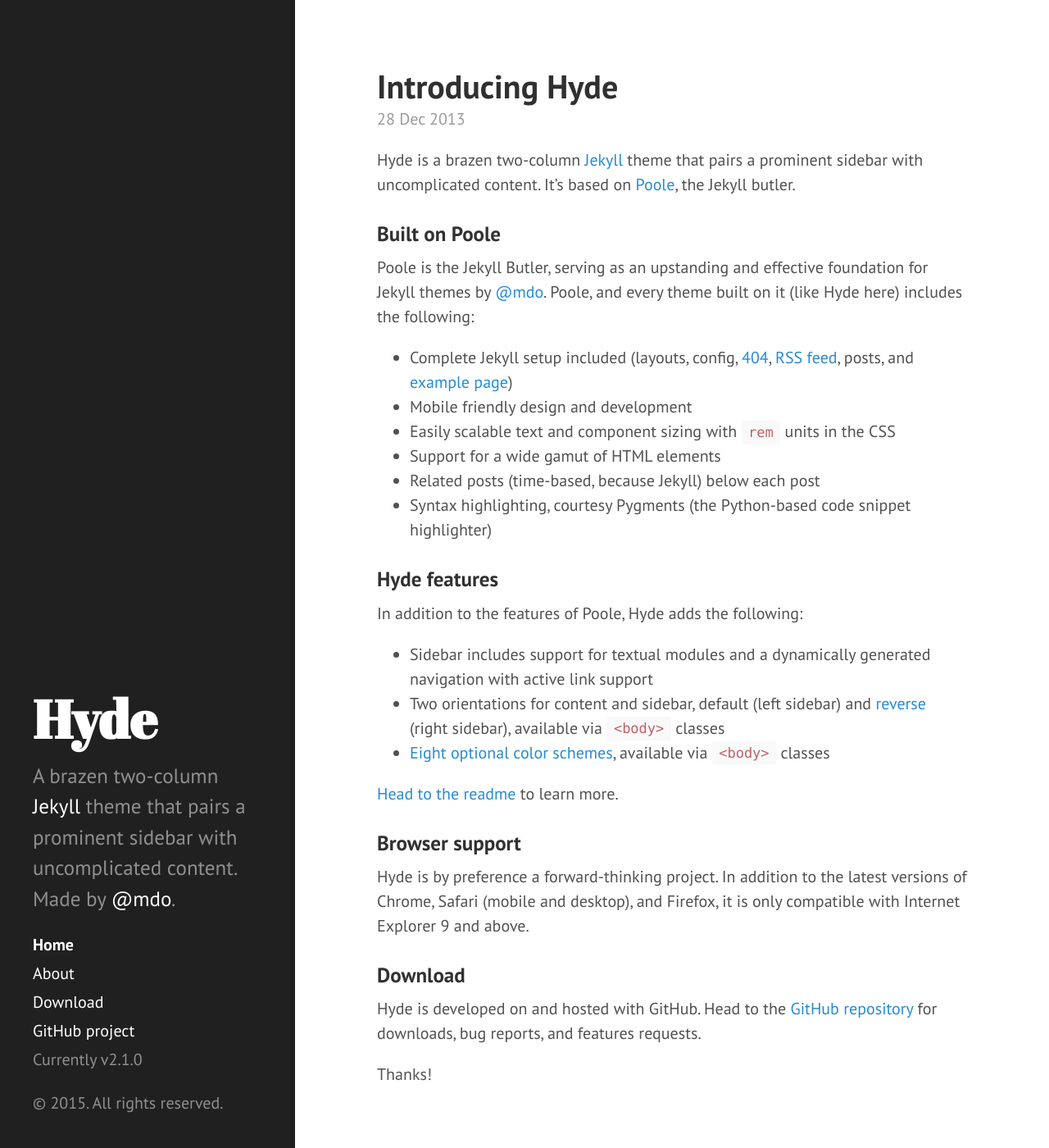
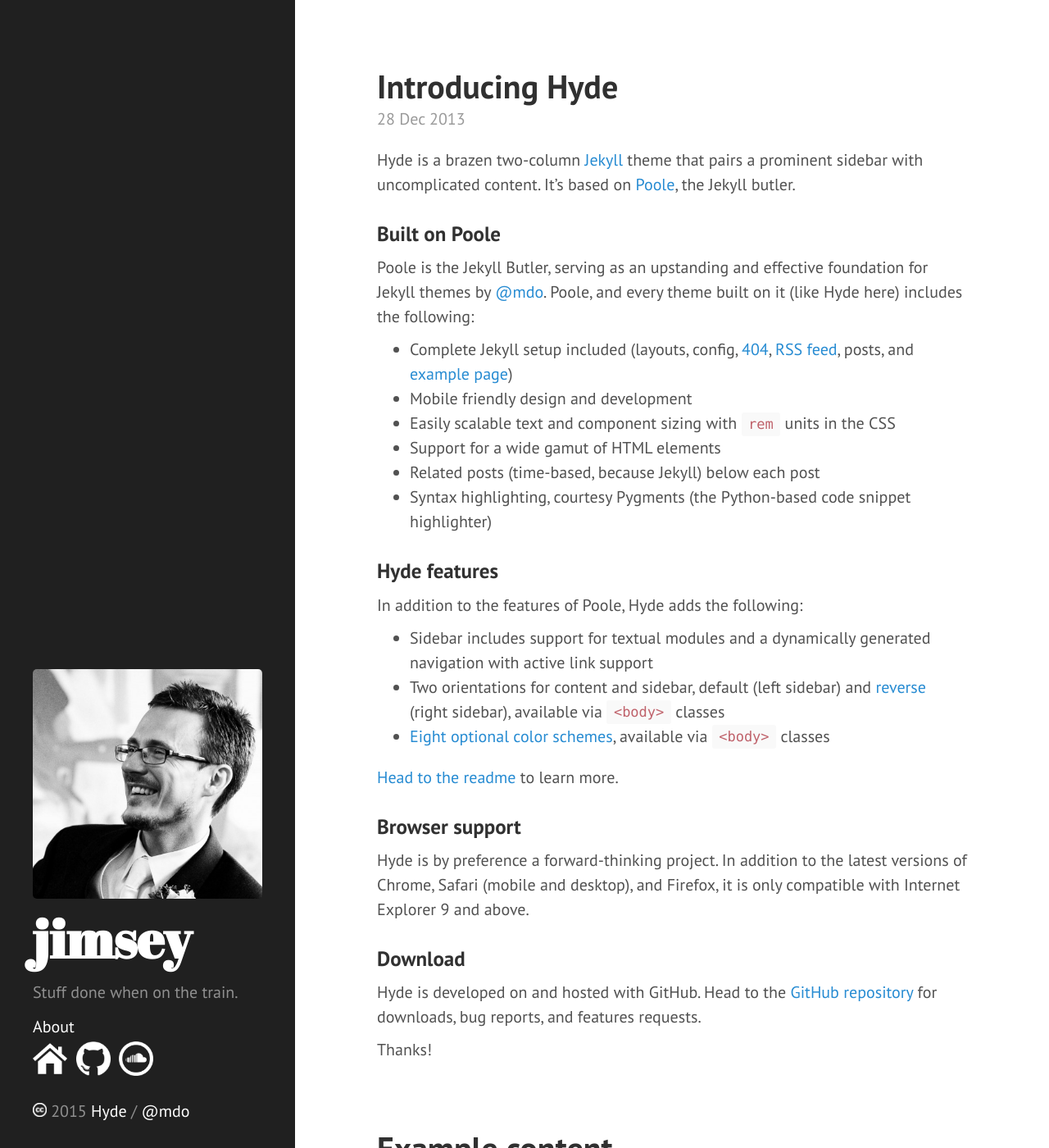
Before and after one commit to the-james-burton/the-james-burton.github.io, a Jekyll site: the page built from index.html, in a window 1280 px wide and 1400 px high. Shown: the whole window at 82% size. Built offline with Jekyll 4.4.1, drawn with Linux system fonts in a browser that asks for light colours; Markdown is read by kramdown in place of the engine named in the settings; the list of posts is cut into pages by our own code.

Commit message:
initial sidebar

```diff
--- a/_config.yml
+++ b/_config.yml
@@ -7,20 +7,26 @@ permalink:        pretty
 relative_permalinks: true
 
 # Setup
-title:            Hyde
-tagline:          'A Jekyll theme'
-description:      'A brazen two-column <a href="http://jekyllrb.com" target="_blank">Jekyll</a> theme that pairs a prominent sidebar with uncomplicated content. Made by <a href="https://twitter.com/mdo" target="_blank">@mdo</a>.'
-url:              http://hyde.getpoole.com
+title:            jimsey
+tagline:          'A website of some sort.'
+description:      'Stuff done when on the train.'
+url:              http://www.jimsey.org
 baseurl:          /
 
 author:
-  name:           'Mark Otto'
-  url:            https://twitter.com/mdo
+  name:           'James Burton'
+  url:            https://github.com/the-james-burton
 
 paginate:         5
 
 # Custom vars
-version:          2.1.0
+# version:          2.1.0
 
 github:
-  repo:           https://github.com/poole/hyde
+  repo:           https://github.com/the-james-burton
+
+soundcloud:
+  url:            https://soundcloud.com/jimsey
+
+license:
+  url:            https://creativecommons.org/licenses/by/4.0
--- a/_includes/sidebar.html
+++ b/_includes/sidebar.html
@@ -1,6 +1,7 @@
 <div class="sidebar">
   <div class="container sidebar-sticky">
     <div class="sidebar-about">
+      <img src="/public/images/the-james-burton.jpg"></img>
       <h1>
         <a href="{{ site.baseurl }}">
           {{ site.title }}
@@ -10,7 +11,7 @@
     </div>
 
     <nav class="sidebar-nav">
-      <a class="sidebar-nav-item{% if page.url == site.baseurl %} active{% endif %}" href="{{ site.baseurl }}">Home</a>
+      <!-- <a class="sidebar-nav-item{% if page.url == site.baseurl %} active{% endif %}" href="{{ site.baseurl }}">Home</a> -->
 
       {% comment %}
         The code below dynamically generates a sidebar nav of pages with
@@ -26,11 +27,13 @@
         {% endif %}
       {% endfor %}
 
-      <a class="sidebar-nav-item" href="{{ site.github.repo }}/archive/v{{ site.version }}.zip">Download</a>
-      <a class="sidebar-nav-item" href="{{ site.github.repo }}">GitHub project</a>
-      <span class="sidebar-nav-item">Currently v{{ site.version }}</span>
+      <!-- <a class="sidebar-nav-item" href="{{ site.github.repo }}/archive/v{{ site.version }}.zip">Download</a> -->
+      <!-- <a class="sidebar-nav-item" href="{{ site.github.repo }}">GitHub project</a> -->
+      <!-- <span class="sidebar-nav-item">Currently v{{ site.version }}</span> -->
+      <a href="{{ site.baseurl }}"><img src="/public/images/home-white.png" width="15%"></img></a>&nbsp;
+      <a href="{{ site.github.repo }}"><img src="/public/images/github-white.png" width="15%"></img></a>&nbsp;
+      <a href="{{ site.soundcloud.url }}"><img src="/public/images/soundcloud-white.png" width="15%"></img></a>
     </nav>
-
-    <p>&copy; {{ site.time | date: '%Y' }}. All rights reserved.</p>
+    <p><a href="{{ site.license.url }}"><img src="/public/images/cc-white.png" width="6%"></img></a> {{ site.time | date: '%Y' }} <a href="http://github.com/poole/hyde" target="_blank">Hyde</a> / <a href="https://twitter.com/mdo" target="_blank">@mdo</a></p>
   </div>
 </div>
--- a/_layouts/default.html
+++ b/_layouts/default.html
@@ -3,7 +3,8 @@
 
   {% include head.html %}
 
-  <body>
+  <!-- class="layout-reverse" -->
+  <body >
 
     {% include sidebar.html %}
 
--- a/public/css/poole.css
+++ b/public/css/poole.css
@@ -106,7 +106,7 @@ h4, h5, h6 {
 /* Body text */
 p {
   margin-top: 0;
-  margin-bottom: 1rem;
+  margin-bottom: 0.5rem;
 }
 
 strong {
@@ -228,9 +228,9 @@ blockquote p:last-child {
 }
 
 img {
-  display: block;
+  // display: block;
   max-width: 100%;
-  margin: 0 0 1rem;
+  margin: 0 0 0rem;
   border-radius: 5px;
 }
 
@@ -259,7 +259,7 @@ tbody tr:nth-child(odd) th {
  */
 
 .lead {
-  font-size: 1.25rem;
+  font-size: 1rem;
   font-weight: 300;
 }
 
```
Also changed, not shown: public/images/cc-white.png (added), public/images/github-white.png (added), public/images/home-white.png (added), public/images/soundcloud-white.png (added), public/images/the-james-burton.jpg (added).
